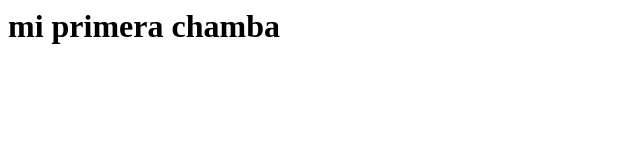
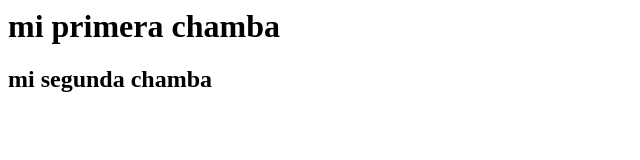
Before and after one commit to LuisFXZ/hyperblogluisxdxxdsa, a plain HTML site: page index.html in a window 1280 px wide. Shown: the whole page, without its empty margins (0-640 px from the left). Drawn offline with Linux system fonts and the light colour scheme.

Commit message:
segunda version

```diff
--- a/index.html
+++ b/index.html
@@ -1 +1,2 @@
 <h1> mi primera chamba </h1>
+<h2> mi segunda chamba </h2>
```
